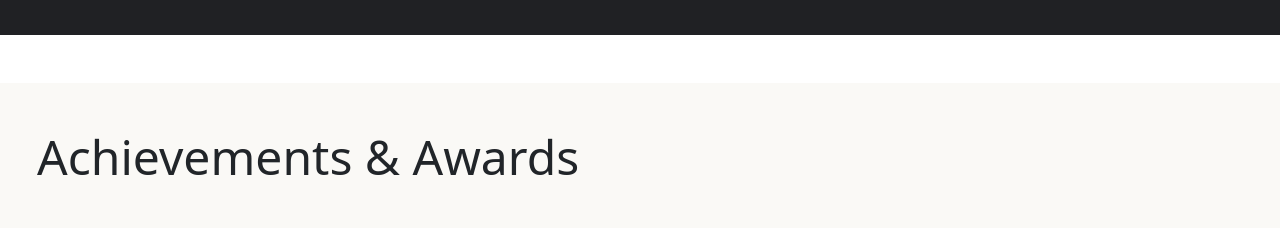
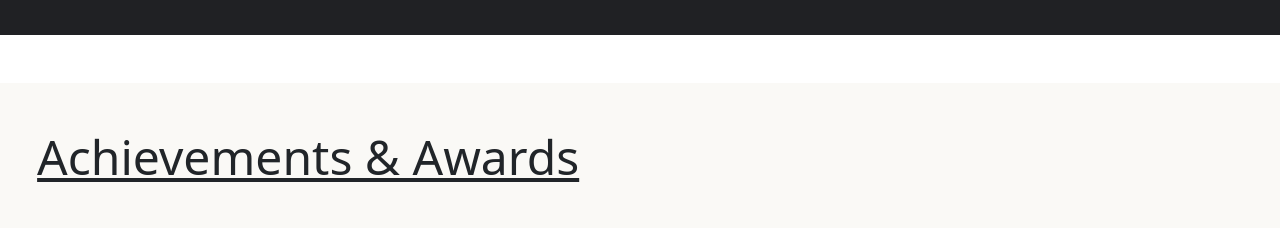
Before and after one commit to bendito96/digital-portfolio, a plain HTML site: page index.html in a window 1280 px wide. Shown: the part 2420-2648 px from the top of the page. Drawn offline with nearby package versions, Linux system fonts and the light colour scheme.

Commit message:
Improved headers

```diff
--- a/index.html
+++ b/index.html
@@ -147,7 +147,7 @@
     <div class="container-fluid achievementBody">
         <div class="row mt-5">
             <div class="col">
-                <p class="achievementHeader">Achievements & Awards</p>
+                <p class="achievementHeader"><u>Achievements & Awards</u></p>
             </div>
             <div class="row">
                 <div class="col-sm">
--- a/styles.css
+++ b/styles.css
@@ -91,6 +91,7 @@
     margin-top: 3%;
     margin-bottom: 3%;
     margin-left: 2%;
+
   }
 
 .certificateImages{
@@ -200,6 +201,7 @@ background-color: #000;
   margin-top: 2% !important;
   margin-bottom: 2%;
   font-family: 'Montserrat', sans-serif;
+  padding-left: 4% !important;
   /* padding: 0%; */
 }
 
```
